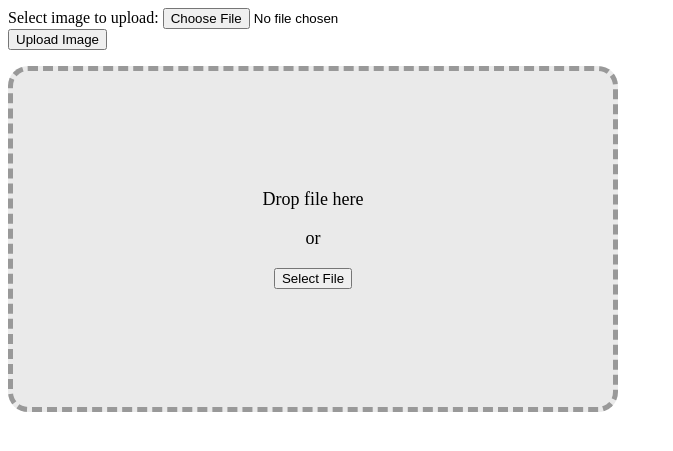
After one commit to laihott/AutoMeta, a PHP site: page /upload.html in a window 1280 px wide. The commit adds this page. Shown: the top 451 px of the page, without its empty margins (0-673 px from the left). Run offline with PHP 8.4, Linux system fonts and the light colour scheme.

Commit message:
Add files via upload

```diff
--- /dev/null
+++ b/upload.html
@@ -0,0 +1,98 @@
+<!DOCTYPE html>
+<html>
+    <head>
+        <meta charset="UTF-8">
+        <style>
+        #drop_file_zone {
+        background-color: #eaeaea;
+        border: #999 5px dashed;
+        border-radius: 20px;
+        width: 600px;
+        padding-top: 100px;
+        padding-bottom: 100px;
+        font-size: 18px;
+        }
+        #drop_file_zone:hover {
+        background-color: #cecece;
+        }
+        #drag_upload_file {
+        width:50%;
+        margin:0 auto;
+        }
+        #drag_upload_file p {
+        text-align: center;
+        }
+        #drag_upload_file #selectfile { /*Piilottaa dragndrop laatikon select file napin*/
+        display: none;
+        }
+        </style>
+        <script src="https://cdnjs.cloudflare.com/ajax/libs/jquery/3.3.1/jquery.min.js"></script> <!--Drag and droppiin liittyvä-->
+    </head>
+<body>
+
+<form action="upload.php" method="post" enctype="multipart/form-data">
+    Select image to upload:
+    <input type="file" name="fileToUpload" id="fileToUpload"><br>
+    <input type="submit" value="Upload Image" name="submit">
+</form>
+<div id="uploadstatus"><p></p></div>
+
+<!-- Drag and drop laatikko -->
+<div id="drop_file_zone" ondrop="upload.php" ondragover="return false">
+        <div id="drag_upload_file">
+          <p>Drop file here</p>
+          <p>or</p>
+          <p><input type="button" value="Select File" onclick="file_explorer();"></p> <!--Näkyvä nappi joka avaa file explorerin-->
+          <input type="file" id="selectfile"> <!--Select file nappi joka on piilotetty-->
+        </div>
+      </div>
+<!-- Drag and drop loppuu-->
+
+<!-- To check from URL if upload was successful and prints text based on the result-->
+<script type="text/javascript">
+  if(window.location.href.indexOf("upload1") > -1) {
+       document.getElementById('uploadstatus').innerHTML += 'Upload successful.';
+}
+    else if(window.location.href.indexOf("upload0") > -1) {
+        document.getElementById('uploadstatus').innerHTML += 'Upload failed.<br>Why? I dont have enough intelligence yet to tell you. Maybe your file was too big. Or your picture too stupid.';
+}
+
+/* drag and drop javascript */
+  var fileobj;
+  function upload_file(e) {
+    e.preventDefault();
+    for (i = 0;i<e.dataTransfer.files.lenght; i++){
+    fileobj = e.dataTransfer.files[i];
+    ajax_file_upload(fileobj);
+  }
+  }
+
+  function file_explorer() {
+    document.getElementById('selectfile').click();
+    document.getElementById('selectfile').onchange = function() {
+        fileobj = document.getElementById('selectfile').files[0];
+      ajax_file_upload(fileobj);
+    };
+  }
+
+  function ajax_file_upload(file_obj) {
+    if(file_obj != undefined) {
+        var form_data = new FormData();
+        form_data.append('file', file_obj);
+      $.ajax({
+        type: 'POST',
+        url: 'ajax.php',
+        contentType: false,
+        processData: false,
+        data: form_data,
+        success:function(response) {
+          alert(response);
+          $('#selectfile').val('');
+        }
+      });
+    }
+  }
+/* drag n drop javascript */
+</script>
+</body>
+</html>
```
Also changed, not shown: ajax.php (added, +16 -0 lines), upload.php (+15 -10 lines), uploads/21.jpg (added).
